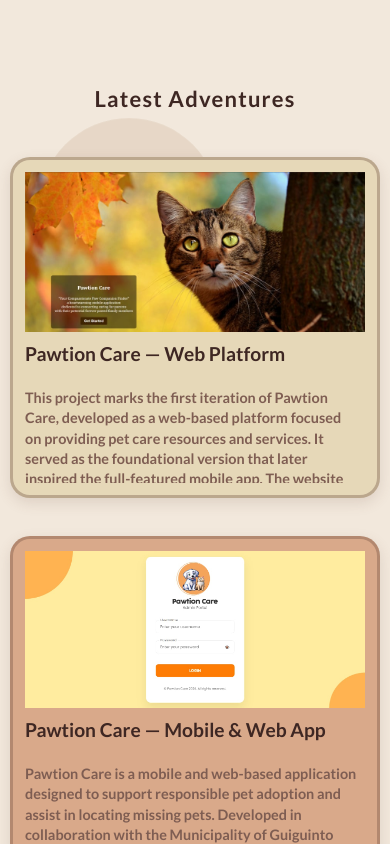
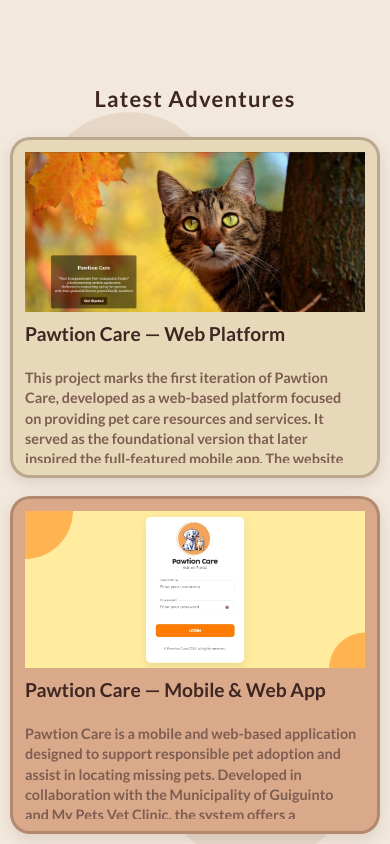
Before and after one commit to julianaaplaonsantos/mywebsite, a React (Vite) app: page / in a window 390 px wide. Shown: the part 1740-2584 px from the top of the page. Built offline with nearby package versions, Linux system fonts and the light colour scheme.

Commit message:
fix proj ui

```diff
--- a/src/sections/Projects.css
+++ b/src/sections/Projects.css
@@ -280,27 +280,6 @@
   100% { transform: translateY(-25px); }
 }
 
-@media (max-width: 1024px) {
-  .section-title {
-    margin-top: -30px;
-    font-size: 45px;
-  }
-
-  .projects-grid {
-    grid-template-columns: 1fr;
-    gap: 18px;
-    max-width: 100%;
-  }
-
-  .project-card {
-    margin-top: 20px;
-  }
-
-  .see-more-container {
-    margin-top: 30px;
-  }
-}
-
 @media (max-width: 768px) {
   .projects-section {
     padding: 50px 12px 40px;
```
